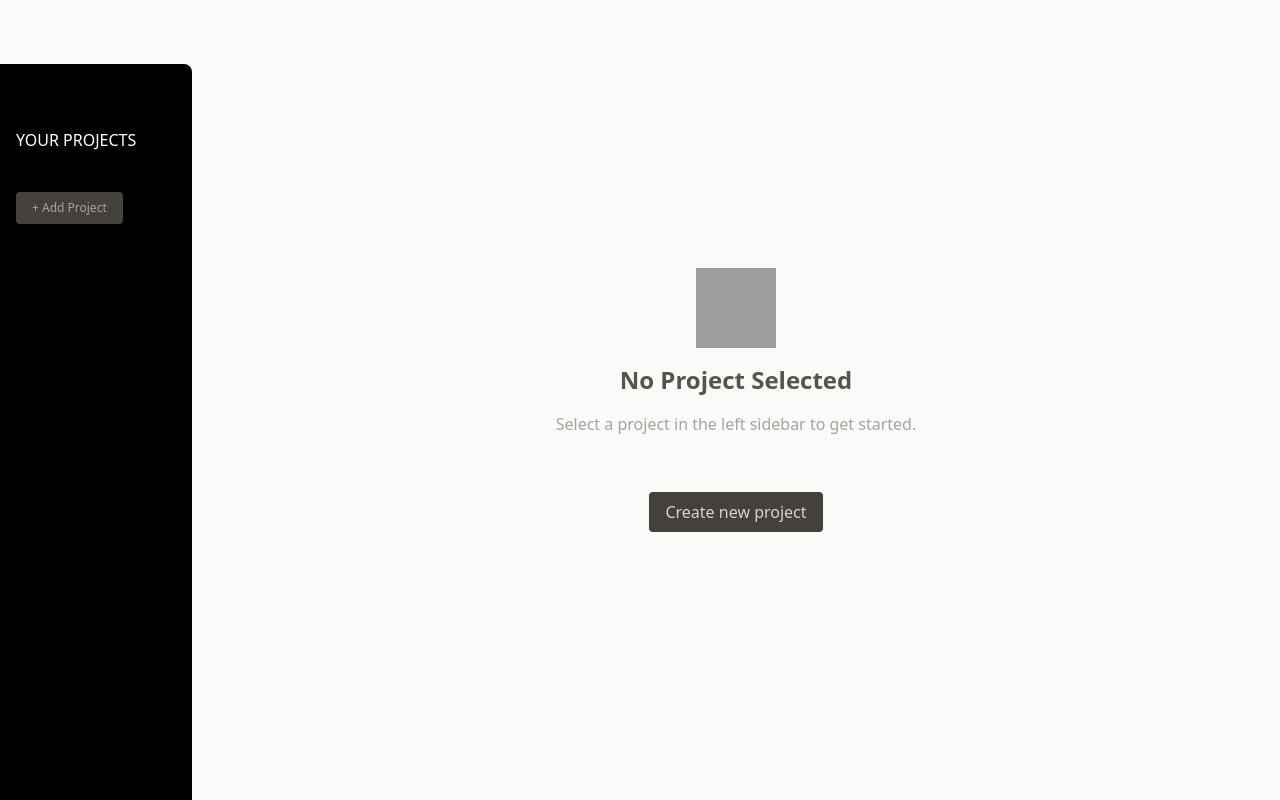
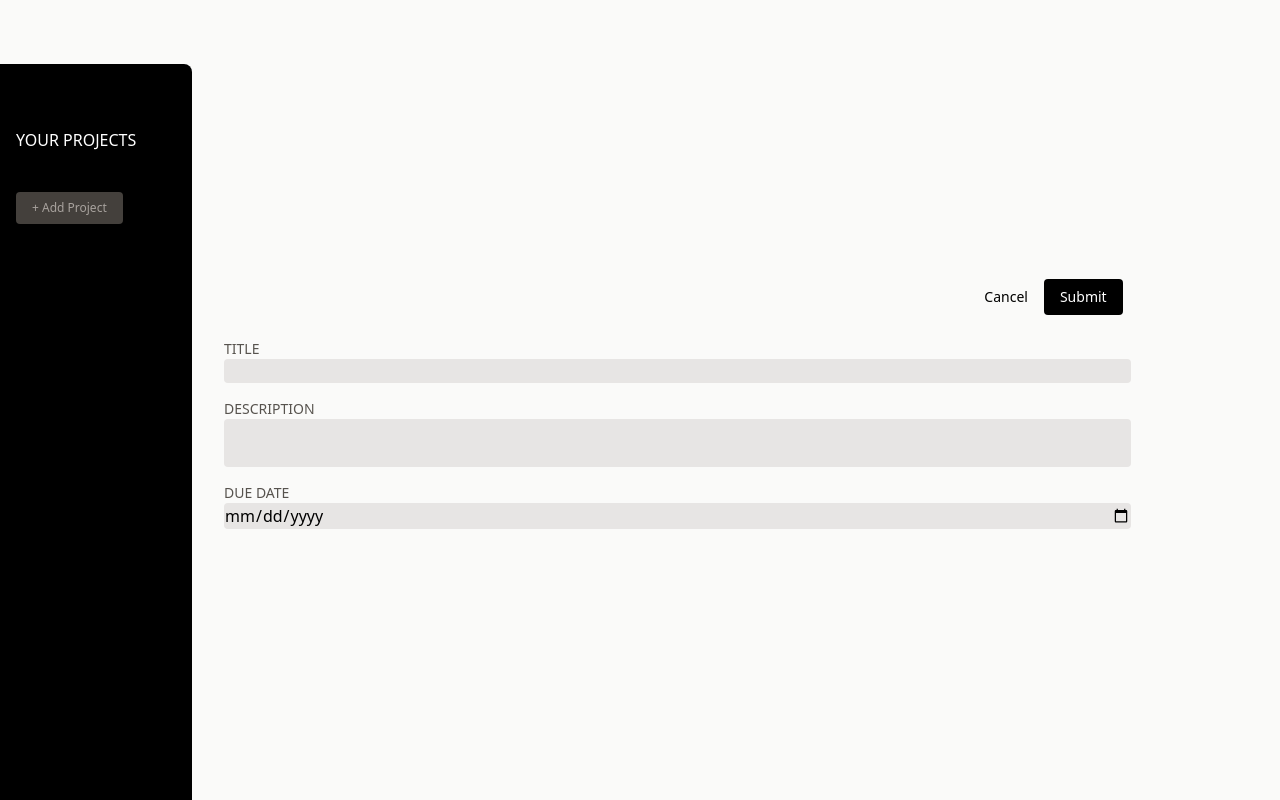
Before and after one commit to kei1-st/TaskManager, a React (Vite) app: page / in a window 1280 px wide. Both pictures are taken after a click on the button "+ Add Project". Built offline with nearby package versions, Linux system fonts and the light colour scheme; grey boxes are pictures that could not be loaded.

Commit message:
form の入力内容管理と、cancel ボタンの挙動を追加

```diff
--- a/src/App.jsx
+++ b/src/App.jsx
@@ -18,8 +18,8 @@ function App() {
           <p className="text-white">YOUR PROJECTS</p>
         </SideBar>
         <div className="flex-grow">
-          {isCreatePageOpen && <NoProject onClick={handleClick}/>}
-          {!isCreatePageOpen && <RegisterProject/>}
+          {!isCreatePageOpen && <NoProject onClick={handleClick}/>}
+          {isCreatePageOpen && <RegisterProject onCancel={() => setCreatePageOpen(false)}/>}
         </div>
       </div>
     </>
--- a/src/components/Input.jsx
+++ b/src/components/Input.jsx
@@ -1,8 +1,8 @@
-export default function Input({label, id, type, height}){
+export default function Input({label, id, type, value, height, onChange}){
     return(
         <div className="flex flex-col">
-            <label className='text-sm text-stone-600 text-bold' for={id}>{label}</label>
-            <input className={`bg-stone-200 w-auto rounded ${height}`} type={type} id={id}/>
+            <label className='text-sm text-stone-600 text-bold' htmlFor={id}>{label}</label>
+            <input className={`bg-stone-200 w-auto rounded ${height}`} type={type} id={id} onChange={(e)=>onChange(e)}/>
         </div>
     );
 }
--- a/src/components/RegisterProject.jsx
+++ b/src/components/RegisterProject.jsx
@@ -1,15 +1,33 @@
+import { useState } from 'react';
+
 import Input from './Input.jsx';
 
-export default function RegisterProject(){
+export default function RegisterProject({onCancel}){
+    const [data, setData] = useState({title: '' , description: '', due: ''});
+
+    const handleChange = (id, value) => {
+        setData(prevData => ({
+            ...prevData,
+            [id]: value
+        }));
+    };
+
+    const handleCancel = () => {
+        setData({title: '' , description: '', due: ''});
+        onCancel();
+    };
+
+    console.log(data);
+
     return(
-        <form action="/submit-form" method="post" className="flex flex-col justify-center items h-screen w-10/12 space-y-4 ml-8 mr-4">
+        <form className="flex flex-col justify-center items h-screen w-10/12 space-y-4 ml-8 mr-4">
             <div className='flex flex-row justify-end'>
-                <input className='m-2 text-sm' type="button" value="Cancel"/>
-                <input className='bg-black text-white rounded m-2 px-4 py-1 text-sm' type="submit" value="Save"/>
+                <button className='m-2 text-sm' onClick={handleCancel}> Cancel </button>
+                <button className='bg-black text-white rounded m-2 px-4 py-2 text-sm'> Submit </button>
             </div>
-            <Input label="TITLE" id="name" type="text"/>
-            <Input label="DESCRIPTION" id="description" type="text" height="h-12"/>
-            <Input label="DUE DATE" id="due" type="date"/>
+            <Input label="TITLE" id="name" type="text" value={data.title} onChange={(e) => handleChange(e.target.id, e.target.value)}/>
+            <Input label="DESCRIPTION" id="description" type="text" value={data.description} height="h-12" onChange={(e) => handleChange(e.target.id, e.target.value)}/>
+            <Input label="DUE DATE" id="due" type="date" value={data.due} onChange={(e) => handleChange(e.target.id, e.target.value)}/>
         </form>
     );
 }
```
